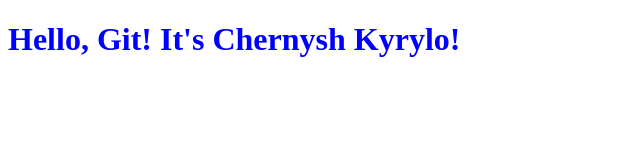
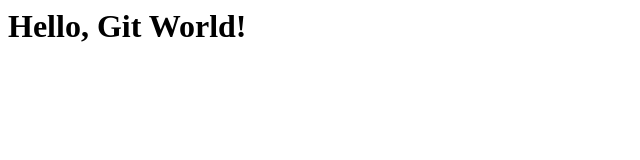
Before and after one commit to ChernyshKyrylo/LR4TSPP, a plain HTML site: page index.html in a window 1280 px wide. Shown: the whole page, without its empty margins (0-640 px from the left). Drawn offline with Linux system fonts and the light colour scheme.

Commit message:
Change heading text

```diff
--- a/index.html
+++ b/index.html
@@ -1,13 +1 @@
-<!DOCTYPE html>
-<html lang="en">
-<head>
-    <meta charset="UTF-8">
-    <title>My First Page</title>
-    <style>
-        h1 { color: #0000FF; }
-    </style>
-</head>
-<body>
-    <h1>Hello, Git! It's Chernysh Kyrylo!</h1>
-</body>
-</html>
+<h1>Hello, Git World!</h1>
```
